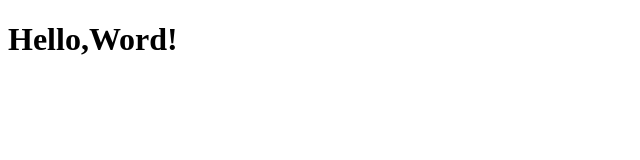
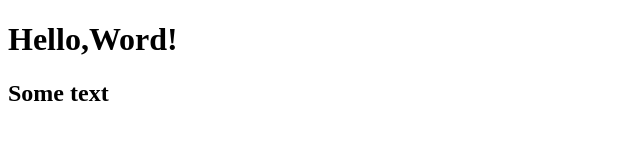
Before and after one commit to SERZDZEKSON/turbo-octo-lamp, a plain HTML site: page index.html in a window 1280 px wide. Shown: the whole page, without its empty margins (0-640 px from the left). Drawn offline with Linux system fonts and the light colour scheme.

Commit message:
Добавил h2

```diff
--- a/index.html
+++ b/index.html
@@ -8,5 +8,6 @@
 </head>
 <body>
     <h1>Hello,Word!</h1>
+    <h2>Some text</h2>
 </body>
 </html>
```
